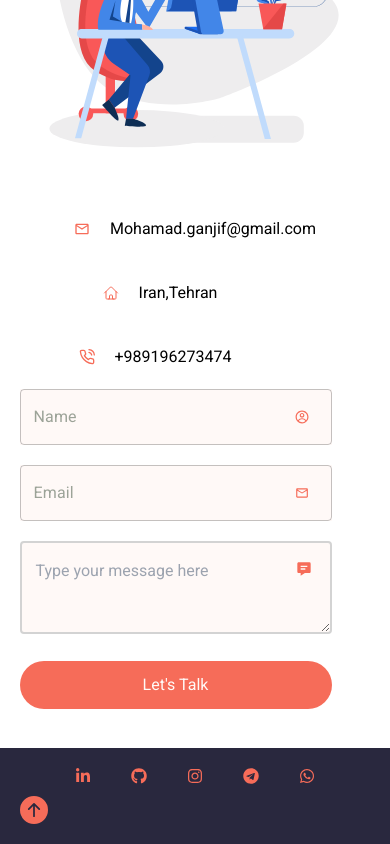
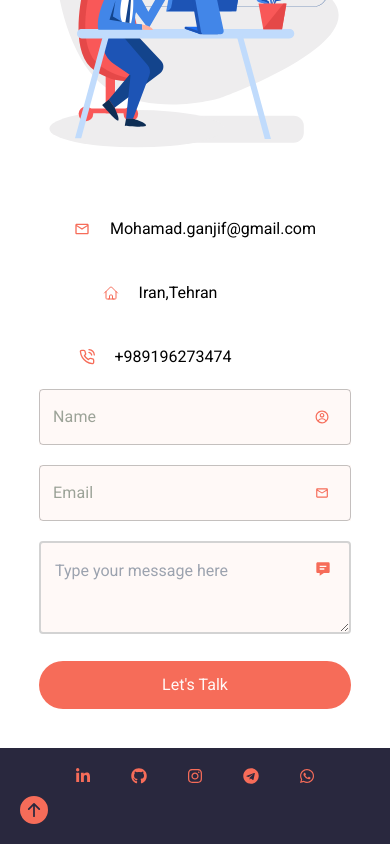
Before and after one commit to m-ganji/portfolio, a React (Vite) app: page /contact in a window 390 px wide. Shown: the part 532-1376 px from the top of the page. Built offline with nearby package versions, Linux system fonts and the light colour scheme.

Commit message:
input fixed

```diff
--- a/src/App.css
+++ b/src/App.css
@@ -247,10 +247,14 @@ Note: Beware of modifying this element as it can break the animations - you shou
   height: 100vh;
 }
 
+@media (max-width: 639px) {
+  .w-full.sm\:w-1\/2.flex.gap-5.flex-col.mt-\[5\%\].sm\:mt-\[0\%\] {
+    margin-right: 0% !important;
+  }
+}
 .w-full.sm\:w-1\/2.flex.gap-5.flex-col.mt-\[5\%\].sm\:mt-\[0\%\] {
   margin-right: 10%;
 }
-
 @media (max-width: 639px) {
   .ml-\[10\%\].sm\:ml-\[0\%\] {
     margin-right: 10% !important;
```
